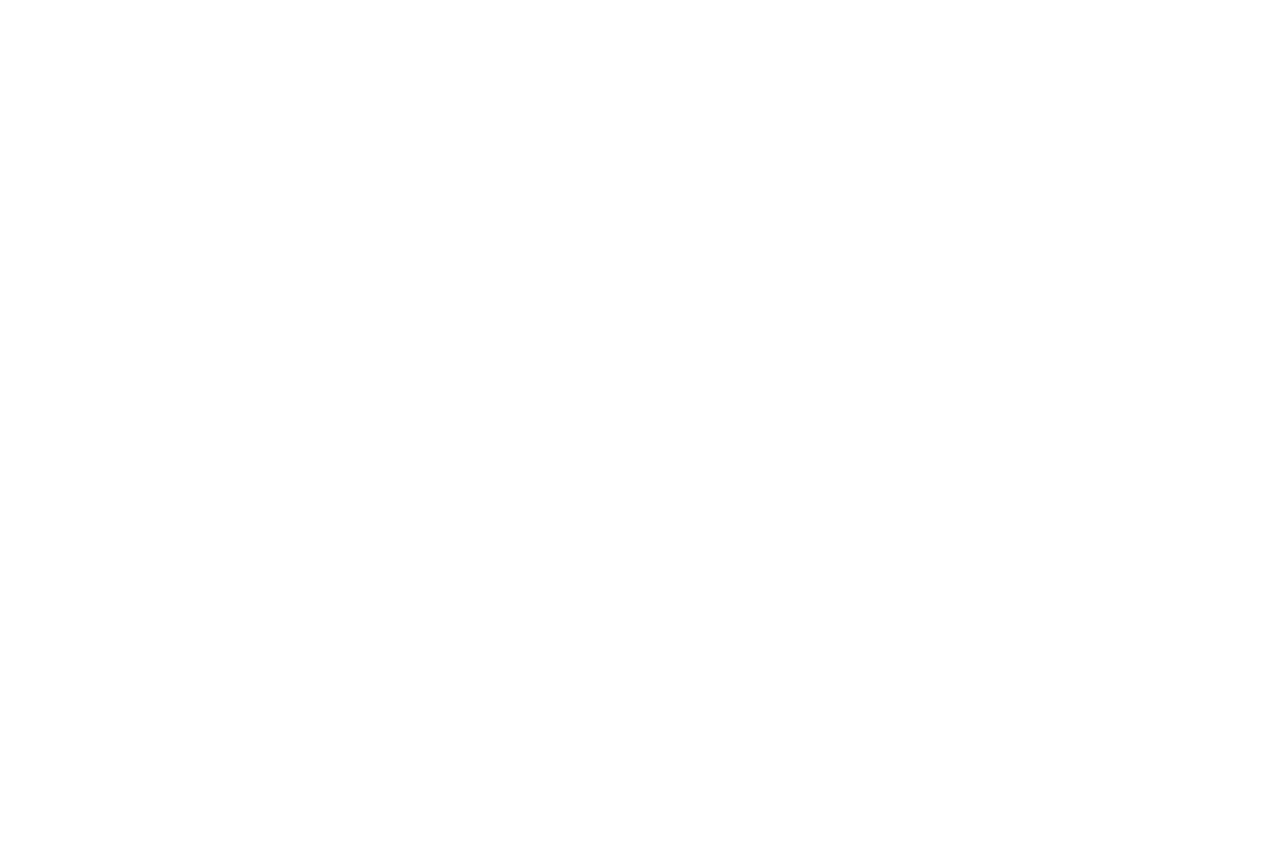
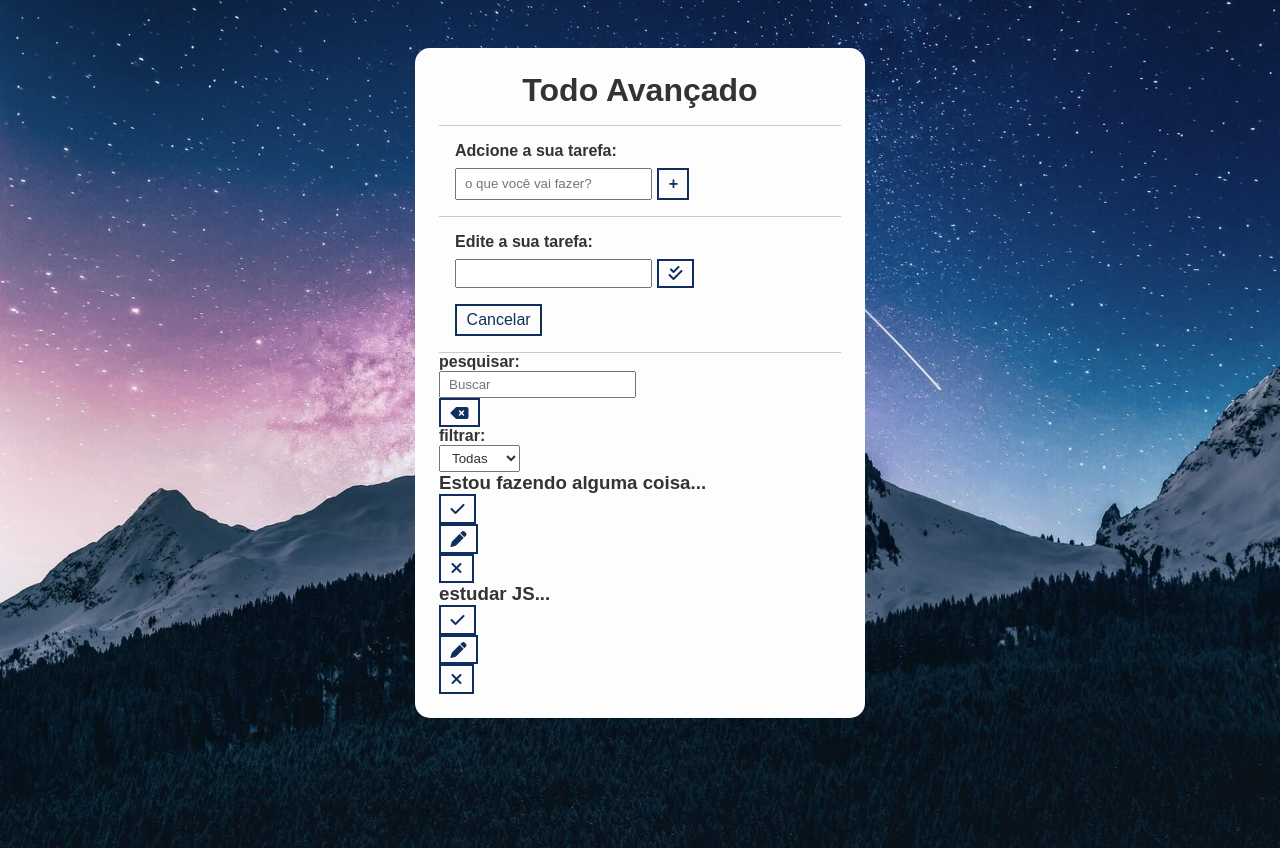
Before and after one commit to Luis-Cesar0/Lista-Avancada, a plain HTML site: page index.html in a window 1280 px wide. Before the commit the page ends 800 px from the top, so only its background shows below. Drawn offline with Linux system fonts and the light colour scheme.

Commit message:
css da pagina

```diff
--- a/css/style.css
+++ b/css/style.css
@@ -0,0 +1,89 @@
+/* Geral */
+*{
+    padding: 0;
+    margin: 0;
+    font-family: Arial, Helvetica, sans-serif;
+    color: #333;
+    box-sizing: border-box;
+}
+body{
+    height: 100vh;
+    width: 100vw;
+    overflow-x:hidden ;
+    background-image: url(../img/bg.jpg);
+    background-position: center;
+    background-size: cover;
+    background-repeat: no-repeat;
+}
+button{
+    background-color: #fdfdfd;
+    color: #102F5e;
+    border: 2px solid #102F5e;
+    padding: .3rem .6rem;
+    font-size: 1rem;
+    cursor: pointer;
+    display: flex;
+    justify-content: center;
+    align-items: center;
+    transition: 0.4s;
+
+}
+button:hover{
+    background-color: #102F5e;
+    color: white;
+}
+button:hover >i{
+    color: #fff;
+    }
+button i {
+    color: #102F5e;
+    font-weight: bold;
+    pointer-events: none;
+}
+
+input,select{
+    padding: 0.25rem 0.5rem;
+}
+
+.hide{
+    display: none;
+}
+
+/* todo header */
+.todo-container{
+    max-width: 450px;
+    margin: 3rem auto;
+    background-color: #fdfdfd;
+    padding: 1.5rem;
+    border-radius: 15px;
+}
+
+.todo-container header{
+    text-align: center;
+    padding: 0 1rem 1rem;
+    border-bottom: 1px solid #ccc;
+
+}
+
+/* todo Form */
+#todo-form,
+#edit-form{
+    padding: 1rem;
+    border-bottom: 1px solid #ccc;
+}
+
+#todo-form p,
+#edit-form  p{
+    margin-bottom: 0.5rem;
+    font-weight: bold;
+}
+
+.form-control{
+    display: flex;
+}
+.form-control input{
+    margin-right: 0.3rem;
+}
+#cancel-edit-btn{
+    margin-top: 1rem;
+}
--- a/index.html
+++ b/index.html
@@ -1,13 +1,85 @@
 <!DOCTYPE html>
-<html lang="en">
+<html lang="pt-br">
 <head>
     <meta charset="UTF-8">
     <meta name="viewport" content="width=device-width, initial-scale=1.0">
     <title>Document</title>
+    <!-- css do projeto -->
     <link rel="stylesheet" href="css/style.css">
+    <!-- font awesome -->
+    <link rel="stylesheet" href="https://cdnjs.cloudflare.com/ajax/libs/font-awesome/6.5.1/css/all.min.css" integrity="sha512-DTOQO9RWCH3ppGqcWaEA1BIZOC6xxalwEsw9c2QQeAIftl+Vegovlnee1c9QX4TctnWMn13TZye+giMm8e2LwA==" crossorigin="anonymous" referrerpolicy="no-referrer" />
+    <!-- css -->
     <script src="js/script.js" defer></script>
 </head>
 <body>
-
+    <div class="todo-container">
+        <header>
+            <h1>Todo Avançado</h1>
+        </header>
+            <form id="todo-form">
+                <p>Adcione a sua tarefa:</p>
+                <div class="form-control">
+                    <input type="text" id="todo-input" placeholder="o que você vai fazer?">
+                    <button type="submit">
+                        <i class="fa-thin fa-plus"></i>
+                    </button>
+                </div>
+            </form>
+            <form id="edit-form" >
+                <p>Edite a sua tarefa:</p>
+                <div class="form-control">
+                    <input type="text" id="esit-input">
+                    <button type="submit">
+                        <i class="fa-solid fa-check-double"></i>
+                    </button>
+                </div>
+                <button id="cancel-edit-btn">Cancelar</button>
+            </form>
+            <div id="toolbar">
+                <div id="search">
+                    <h4>pesquisar:</h4>
+                    <form>
+                        <input type="text" id="search-input" placeholder="Buscar">
+                        <button id="erase-button">
+                            <i class="fa-solid fa-delete-left"></i>
+                        </button>
+                    </form>
+                </div>
+                <div id="filter">
+                    <h4>filtrar:</h4>
+                    <select id="filter-select">
+                        <option value="all">Todas</option>
+                        <option value="done">geitas</option>
+                        <option value="all">A fazer</option>
+                    </select>
+                </div>
+            </div>
+            <div id="todas-list">
+                <div class="todo">
+                    <h3>Estou fazendo alguma coisa...</h3>
+                    <button class="finish-todo">
+                        <i class="fa-solid fa-check"></i>
+                    </button>
+                    <button class="edit-todo">
+                        <i class="fa-solid fa-pen"></i>
+                    </button>
+                    <button class="dremove-todo">
+                        <i class="fa-solid fa-close"></i>
+                    </button>
+                </div>
+                <div class="todo">
+                    <h3>estudar JS...</h3>
+                    <button class="finish-todo">
+                        <i class="fa-solid fa-check"></i>
+                    </button>
+                    <button class="edit-todo">
+                        <i class="fa-solid fa-pen"></i>
+                    </button>
+                    <button class="dremove-todo">
+                        <i class="fa-solid fa-close"></i>
+                    </button>
+                </div>
+            </div>
+    </div>
 </body>
 </html>
--- a/js/script.js
+++ b/js/script.js
@@ -0,0 +1 @@
+console.log('hello word!')
```
